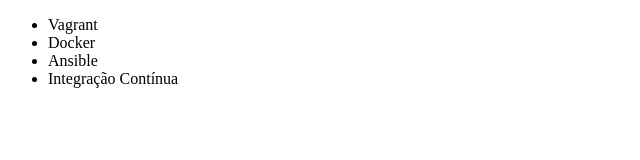
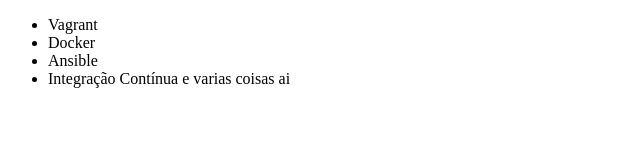
Before and after one commit to diegogramacho/CursoGitAlura, a plain HTML site: page index.html in a window 1280 px wide. Shown: the full height of the page, 0-640 px from the left. Drawn offline with Linux system fonts and the light colour scheme.

Commit message:
Renomeando curso de Integração Contínua

```diff
--- a/index.html
+++ b/index.html
@@ -9,7 +9,7 @@
         <li>Vagrant</li>
         <li>Docker</li>
         <li>Ansible</li>
-        <li>Integração Contínua</li>
+        <li>Integração Contínua e varias coisas ai</li>
     </ul>
 </body>
 </html>
```
